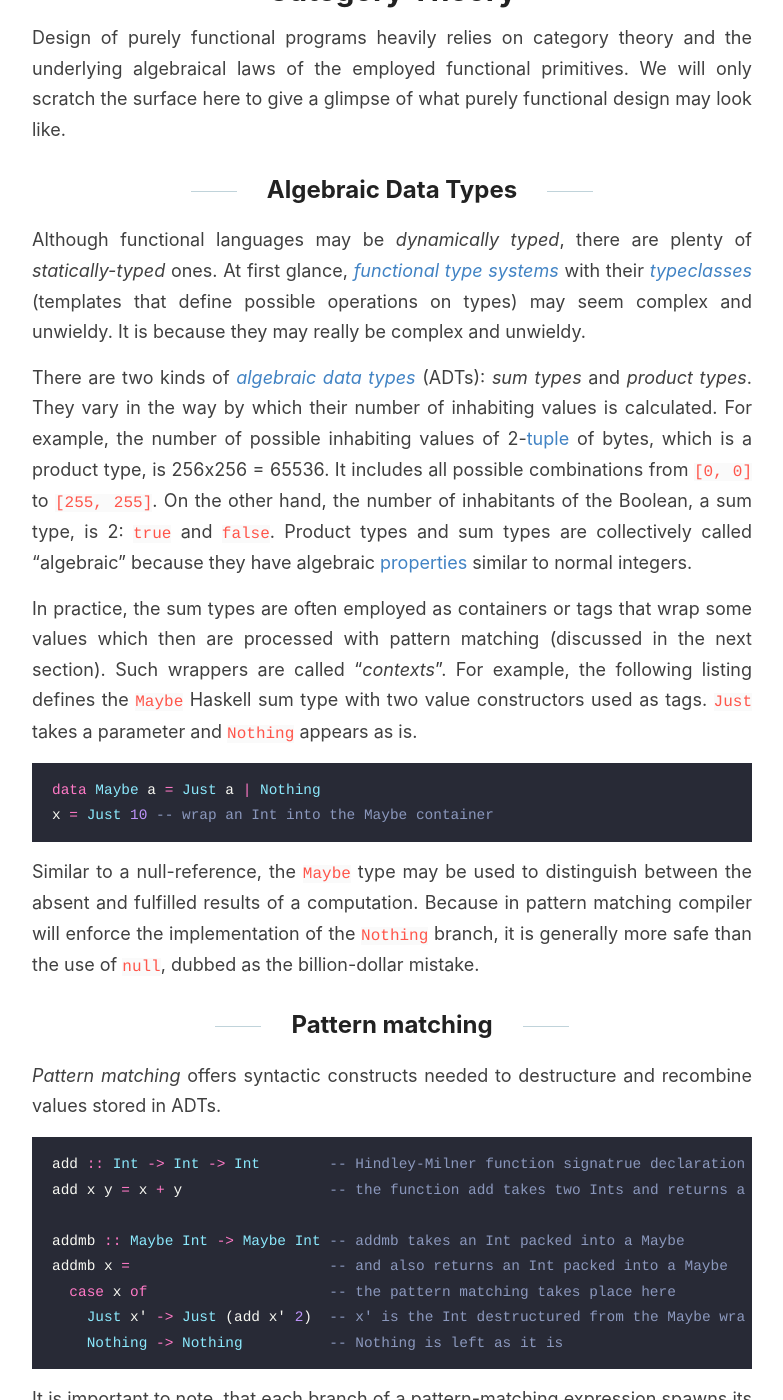
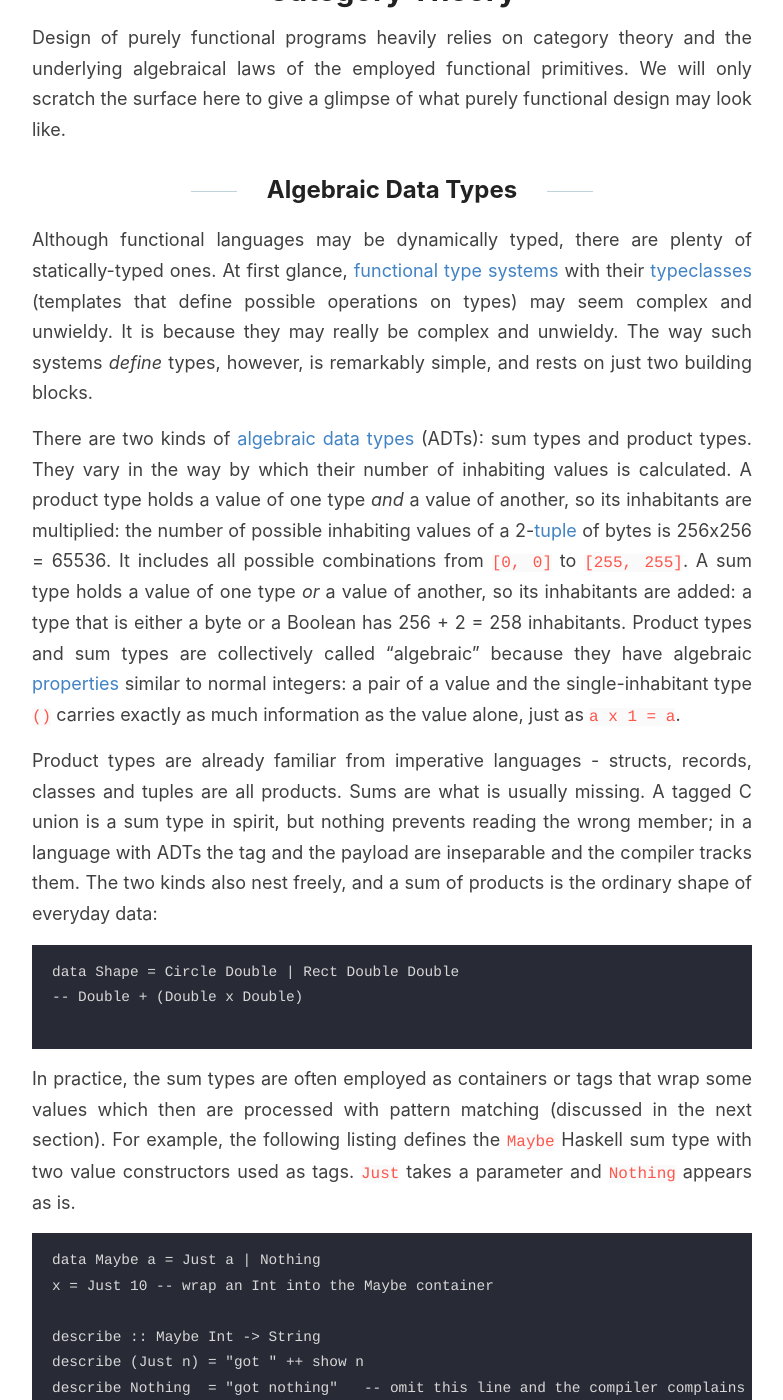
Before and after one commit to GChristensen/posts, a Jekyll site: the page built from _posts/2022-06-29-understand-functional-programming-in-20-minutes.md, in a window 1280 px wide and 1400 px high, scrolled down 4481 px. Shown: the whole window, without its empty margins (248-1031 px from the left). Built offline with Jekyll 4.4.1, drawn with Linux system fonts in a browser that asks for light colours; some of the changed text lies outside the part shown.

Commit message:
blog edit

````diff
--- a/_posts/2022-06-29-understand-functional-programming-in-20-minutes.md
+++ b/_posts/2022-06-29-understand-functional-programming-in-20-minutes.md
@@ -27,10 +27,10 @@ Despite a widespread belief, it is not the presence of
 calculus](https://en.wikipedia.org/wiki/Lambda_calculus)*, that makes programming
 functional. The truth is embarrassingly simple. In a purely functional program,
 all data structures should be
-*[immutable](https://en.wikipedia.org/wiki/Persistent_data_structure)*, and
+*[immutable](https://en.wikipedia.org/wiki/Persistent_data_structure)* (free of
+side effects), and
 functions must be *[referentially
-transparent](https://en.wikipedia.org/wiki/Referential_transparency)* (free of
-side effects). A referentially transparent expression could always be replaced
+transparent](https://en.wikipedia.org/wiki/Referential_transparency)*. A referentially transparent expression could always be replaced
 with its value without changing the result of the program. This means that, like
 mathematical functions, such functions should always return the same value when
 called with the same set of arguments. But there is a little quirk.
@@ -116,10 +116,10 @@ Functional programmers invented many ways to compose various
 things with each other. For example, being a statically-typed language, Haskell has
 the following compositional operators: `. $ <$ <$> $> <> <* <*> *> >> >>= =<< >=> <=< <|>` that apply to functions typed
 in particular ways. Because of static types you can't simply compose anything with anything else.
-By using them, it is possible to conveniently make an abstraction by saying `f3 = f2 . f1`
+By using, for example, the point operator, it is possible to conveniently make an abstraction by saying `f3 = f2 . f1`
 which is equivalent to
 `f3 = f2(f1())` in the *[point free](https://en.wikipedia.org/wiki/Tacit_programming) notation*.
-And if this is not enough, you can always create your own operators.
+And if all of these is not enough, you can always create your own operators.
 What a splendid language!
 
 ## Currying and Partial Application
@@ -154,39 +154,54 @@ design may look like.
 
 ## Algebraic Data Types
 
-Although functional languages may be *dynamically typed*, there are plenty of
-*statically-typed* ones. At first glance, *[functional type
-systems](https://en.wikipedia.org/wiki/Hindley%E2%80%93Milner_type_system)* with
-their *[typeclasses](https://en.wikipedia.org/wiki/Type_class)* (templates that define
-possible operations on types) may seem complex and unwieldy. It is because they may
-really be complex and unwieldy.
+Although functional languages may be dynamically typed, there are plenty of statically-typed ones. At first
+glance, [functional type systems](https://en.wikipedia.org/wiki/Hindley%E2%80%93Milner_type_system) with
+their [typeclasses](https://en.wikipedia.org/wiki/Type_class) (templates that define possible operations on types) may
+seem complex and unwieldy. It is because they may really be complex and unwieldy. The way such systems *define* types,
+however, is remarkably simple, and rests on just two building blocks.
 
-There are two kinds of *[algebraic data
-types](https://en.wikipedia.org/wiki/Algebraic_data_type)* (ADTs): *sum types* and
-*product types*. They vary in the way by which their number of inhabiting values
-is calculated. For example, the number of possible inhabiting values of
-2-[tuple](https://en.wikipedia.org/wiki/Tuple) of bytes, which is a product
-type, is 256x256 = 65536. It includes all possible combinations from `[0, 0]` to
-`[255, 255]`. On the other hand, the number of inhabitants of the Boolean, a sum
-type, is 2: `true` and `false`. Product types and sum types are collectively
-called "algebraic" because they have algebraic
-[properties](https://stanford-cs242.github.io/f19/lectures/03-2-algebraic-data-types.html)
-similar to normal integers.
+There are two kinds of [algebraic data types](https://en.wikipedia.org/wiki/Algebraic_data_type) (ADTs): sum types and
+product types. They vary in the way by which their number of inhabiting values is calculated. A product type holds a
+value of one type *and* a value of another, so its inhabitants are multiplied: the number of possible inhabiting values
+of a 2-[tuple](https://en.wikipedia.org/wiki/Tuple) of bytes is 256x256 = 65536. It includes all possible combinations
+from `[0, 0]` to `[255, 255]`. A sum type holds a value of one type *or* a value of another, so its inhabitants are
+added: a type that is either a byte or a Boolean has 256 + 2 = 258 inhabitants. Product types and sum types are
+collectively called "algebraic" because they have
+algebraic [properties](https://stanford-cs242.github.io/f19/lectures/03-2-algebraic-data-types.html) similar to normal
+integers: a pair of a value and the single-inhabitant type `()` carries exactly as much information as the value alone,
+just as `a x 1 = a`.
 
-In practice, the sum types are often employed as containers or tags that wrap some
-values which then are processed with pattern matching (discussed in the next section). Such wrappers are called "*contexts*".
-For example, the following listing defines the `Maybe` Haskell sum type with two value constructors used
-as tags. `Just` takes a parameter and `Nothing` appears as is.
+Product types are already familiar from imperative languages - structs, records, classes and tuples are all products.
+Sums are what is usually missing. A tagged C union is a sum type in spirit, but nothing prevents reading the wrong
+member; in a language with ADTs the tag and the payload are inseparable and the compiler tracks them. The two kinds also
+nest freely, and a sum of products is the ordinary shape of everyday data:
 
-```haskell
+```
+data Shape = Circle Double | Rect Double Double
+-- Double + (Double x Double)
+
+```
+
+In practice, the sum types are often employed as containers or tags that wrap some values which then are processed with
+pattern matching (discussed in the next section). For example, the following listing defines the `Maybe` Haskell sum
+type with two value constructors used as tags. `Just` takes a parameter and `Nothing` appears as is.
+
+```
 data Maybe a = Just a | Nothing
 x = Just 10 -- wrap an Int into the Maybe container
+
+describe :: Maybe Int -> String
+describe (Just n) = "got " ++ show n
+describe Nothing  = "got nothing"   -- omit this line and the compiler complains
+
 ```
 
-Similar to a null-reference, the `Maybe` type may be used to distinguish between the
-absent and fulfilled results of a computation. Because in pattern matching compiler will
-enforce the implementation of the `Nothing` branch, it is generally more safe than the use of `null`,
-dubbed as the billion-dollar mistake.
+Similar to a null-reference, the `Maybe` type above may be used to distinguish between the absent and fulfilled results of a
+computation. Because in pattern matching compiler will enforce the implementation of the `Nothing` branch, it is
+generally more safe than the use of `null`, dubbed as the billion-dollar mistake. The deeper difference is that absence
+becomes visible: in Java any reference may be `null` and no signature tells you which, whereas a Haskell
+value of type `Int` is always an `Int`, and only `Maybe Int` may be missing. This is the general payoff of ADTs — states
+that make no sense simply cannot be written down.
 
 ## Pattern matching
 
@@ -235,14 +252,11 @@ categories, for example:
 F :: (a -> b) -> (Maybe a -> Maybe b)
 ```
 
-Such higher-order morphisms are called
-*[functors](https://en.wikipedia.org/wiki/Lift_(mathematics))*, and mapping into
-some other category (context) is called
-*[lifting](https://en.wikipedia.org/wiki/Lift_(mathematics))*. Morphisms that
-preserve the algebraic structure of the objects, as in the definition above, are
-called *homomorphisms*. There are also *[morphisms of
-functors](https://en.wikipedia.org/wiki/Natural_transformation)*. Nothing complex,
-just arrows everywhere.
+Such higher-order morphisms are called *[functors](https://en.wikipedia.org/wiki/Lift_(mathematics))*, and mapping into
+some other category (context) is called *[lifting](https://en.wikipedia.org/wiki/Lift_(mathematics))*. Morphisms that
+preserve the algebraic structure of the objects, as in the definition above, are called *homomorphisms*. There are also
+*[morphisms of functors](https://en.wikipedia.org/wiki/Natural_transformation)*. Nothing complex, just arrows
+everywhere.
 
 ## Algebras
 
````
Also changed, not shown: other parts of _posts/2022-06-29-understand-functional-programming-in-20-minutes.md (+7 -5 lines).
